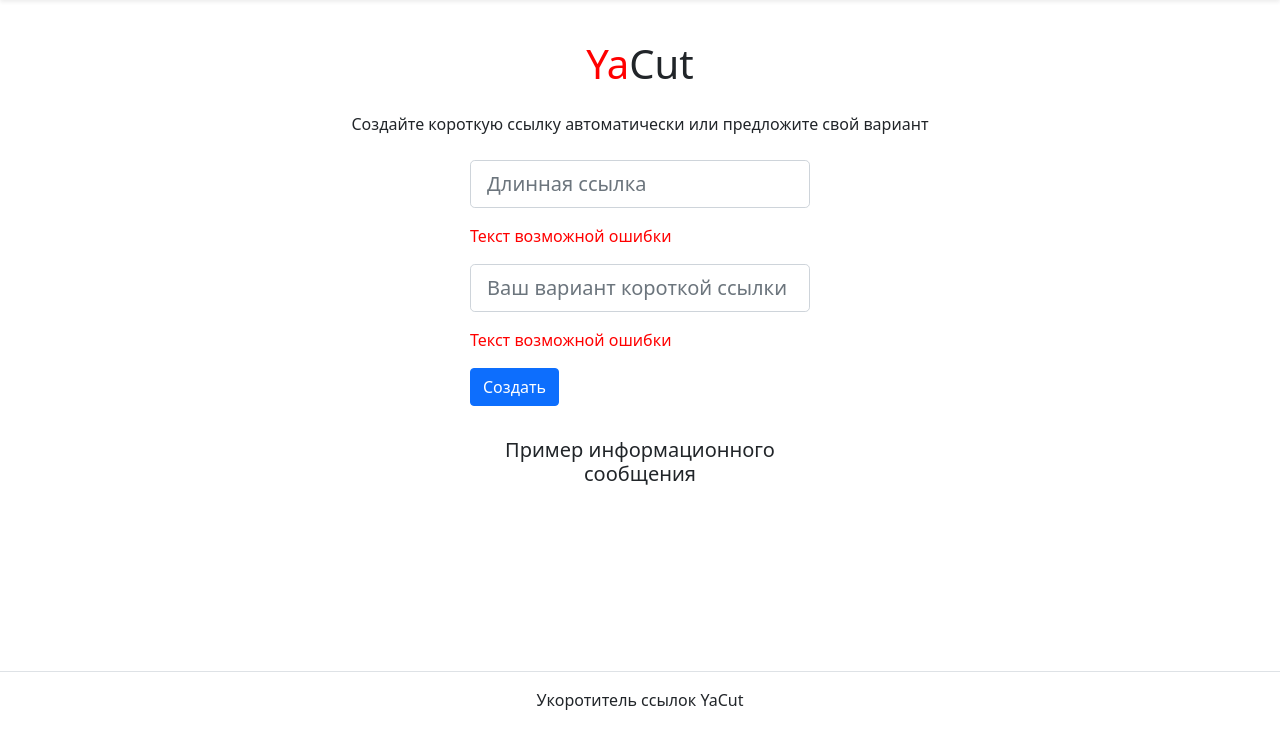
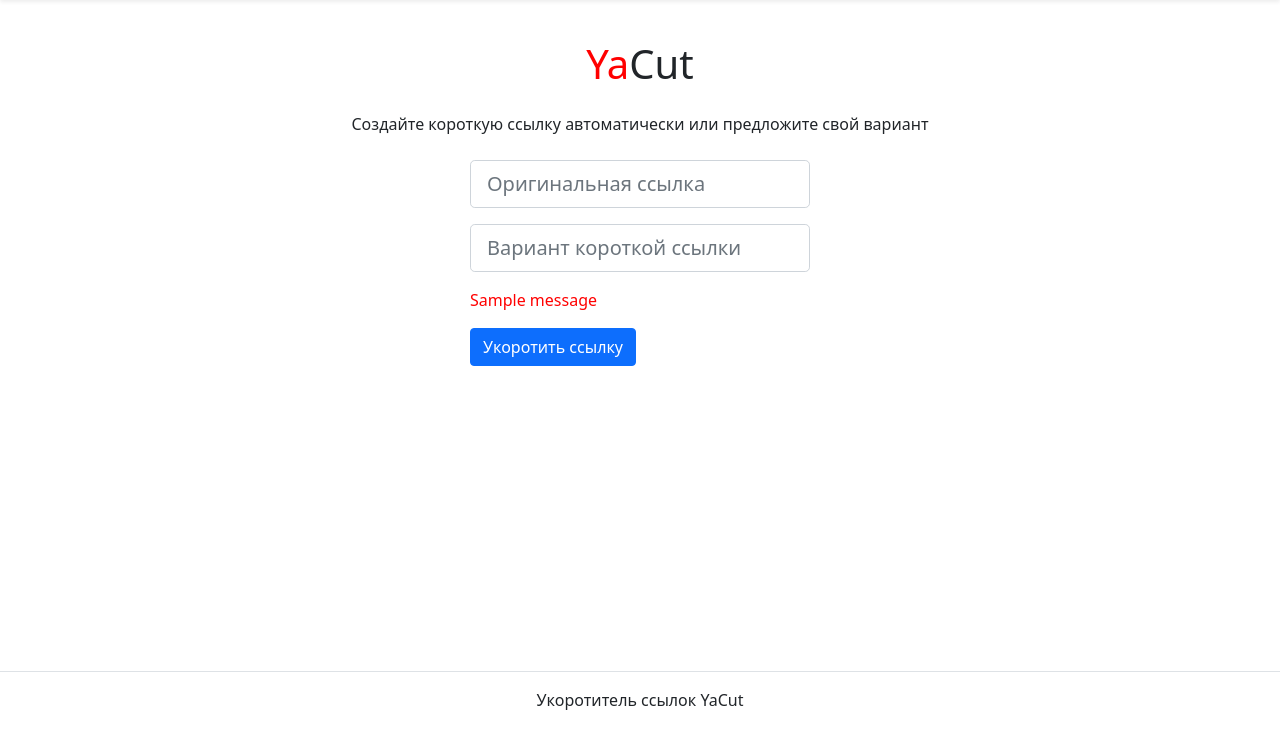
Before and after one commit to andrey-kobelev/cut_cut, a Flask app: page / in a window 1280 px wide. Shown: the part 56-800 px from the top of the page. Run offline with Flask 3, Linux system fonts and the light colour scheme; tables that the repository leaves empty hold one stand-in row (values such as "Sample post"); one stand-in notice (Sample message) is shown; some libraries are stand-ins or nearby versions.

Commit message:
Add flash, show errors, upgrade templates. Fix views

```diff
--- a/yacut/forms.py
+++ b/yacut/forms.py
@@ -1,8 +1,11 @@
+import re
+
 from flask_wtf import FlaskForm
 from wtforms import SubmitField, URLField
-from wtforms.validators import DataRequired, Length, Optional
+from wtforms.validators import DataRequired, Length, Optional, Regexp
 
 
+pattern = re.compile(r"(?P<head>https?://\w{1,16})")
 
 class CutURLForm(FlaskForm):
     original_link = URLField(
@@ -14,8 +17,8 @@ class CutURLForm(FlaskForm):
     custom_id = URLField(
         'Вариант короткой ссылки',
         validators=[
-            DataRequired(message='Обязательное поле'),
-            Length(1, 16),
+            Length(0, 16),
+            Regexp(regex=pattern, message='Недопустимые символы для ссылки'),
             Optional()
         ]
     )
--- a/yacut/models.py
+++ b/yacut/models.py
@@ -5,7 +5,7 @@ from yacut import db
 class URLMap(db.Model):
     id = db.Column(db.Integer, primary_key=True)
     original = db.Column(db.Text)
-    short = db.Column(db.String(16), unique=True)
+    short = db.Column(db.String(), unique=True)
     timestamp = db.Column(db.DateTime, index=True, default=datetime.utcnow)
 
     def to_dict(self):
--- a/yacut/templates/index.html
+++ b/yacut/templates/index.html
@@ -11,20 +11,33 @@
       <div class="col-sm">
       </div>
       <div class="col-sm">
-        <form>
+        <form method="POST" action="{{ url_for('index_view', _external=True) }}" novalidate>
+          {{ form.csrf_token }}
           <div>
             <div>
-              <input type="text" class="form-control form-control-lg py-2 mb-3" id="form-title" name=""
-                placeholder="Длинная ссылка">
-              <p><span style="color:red">Текст возможной ошибки</span></p>
+              {{ form.original_link(class="form-control form-control-lg py-2 mb-3", placeholder=form.original_link.label.text) }}
+              {% if form.original_link.errors %}
+                {% for error in form.original_link.errors %}
+                  <p><span style="color:red">{{ error }}</span></p>
+                {% endfor %}
+              {% endif %}
             </div>
             <div>
-              <input type="url" class="form-control form-control-lg py-2 mb-3" id="form-link" name=""
-                placeholder="Ваш вариант короткой ссылки">
-              <p><span style="color:red">Текст возможной ошибки</span></p>
+              {{ form.custom_id(class="form-control form-control-lg py-2 mb-3", placeholder=form.custom_id.label.text) }}
+              {% if form.custom_id.errors %}
+                {% for error in form.custom_id.errors %}
+                  <p><span style="color:red">{{ error }}</span></p>
+                {% endfor %}
+              {% endif %}
+              {% with messages = get_flashed_messages(category_filter=["link-exists"]) %}
+                {% if messages %}
+                  {% for message in messages %}
+                    <p><span style="color:red">{{ message }}</span></p>
+                  {% endfor %}
+                {% endif %}
+              {% endwith %}
             </div>
-
-            <input type="submit" class="btn btn-primary" value="Создать">
+            {{ form.submit(type="submit", class="btn btn-primary") }}
           </div>
         </form>
       </div>
@@ -32,19 +45,6 @@
       </div>
     </div>
   </div>
-
-  <div class="container">
-    <div class="row ">
-      <div class="col-sm">
-      </div>
-      <div class="col-sm">
-        <p class="text-center">
-        <h5 class="text-center">Пример информационного сообщения</h5>
-        </p>
-      </div>
-      <div class="col-sm">
-      </div>
-    </div>
-  </div>
+  {% block result %}{% endblock result %}
 </section>
 {% endblock %}
--- a/yacut/views.py
+++ b/yacut/views.py
@@ -1,10 +1,38 @@
+from crypt import methods
+
 from flask import abort, flash, redirect, render_template, url_for
 
 from . import app, db
 from .forms import CutURLForm
 from .models import URLMap
+from .utils import URLEncoder
 
 
-@app.route('/')
+@app.route('/', methods=['GET', 'POST'])
 def index_view():
-    return render_template('index.html')
+    form = CutURLForm()
+    if form.validate_on_submit():
+        short = form.custom_id.data
+        if short and URLMap.query.filter_by(short=short).first() is not None:
+            flash('Такая ссылка уже существует! Попробуйте дрогой вариант', 'link-exists')
+            return render_template('index.html', form=form)
+        if not short:
+            short = URLEncoder(
+                model=URLMap,
+                original_url=form.original_link.data
+            ).encode()
+        url_map = URLMap(
+            original=form.original_link.data,
+            short=short,
+        )
+        db.session.add(url_map)
+        db.session.commit()
+        return redirect(url_for('url_map_view', id=url_map.id))
+    return render_template('index.html', form=form)
+
+
+@app.route('/show-url/<int:id>')
+def url_map_view(id):
+    form = CutURLForm()
+    url_map = URLMap.query.get_or_404(id)
+    return render_template('url_map.html', form=form, url_map=url_map)
```
Also changed, not shown: yacut/templates/url_map.html (added, +17 -0 lines), yacut/utils.py (+3 -7 lines), 1 other file.
